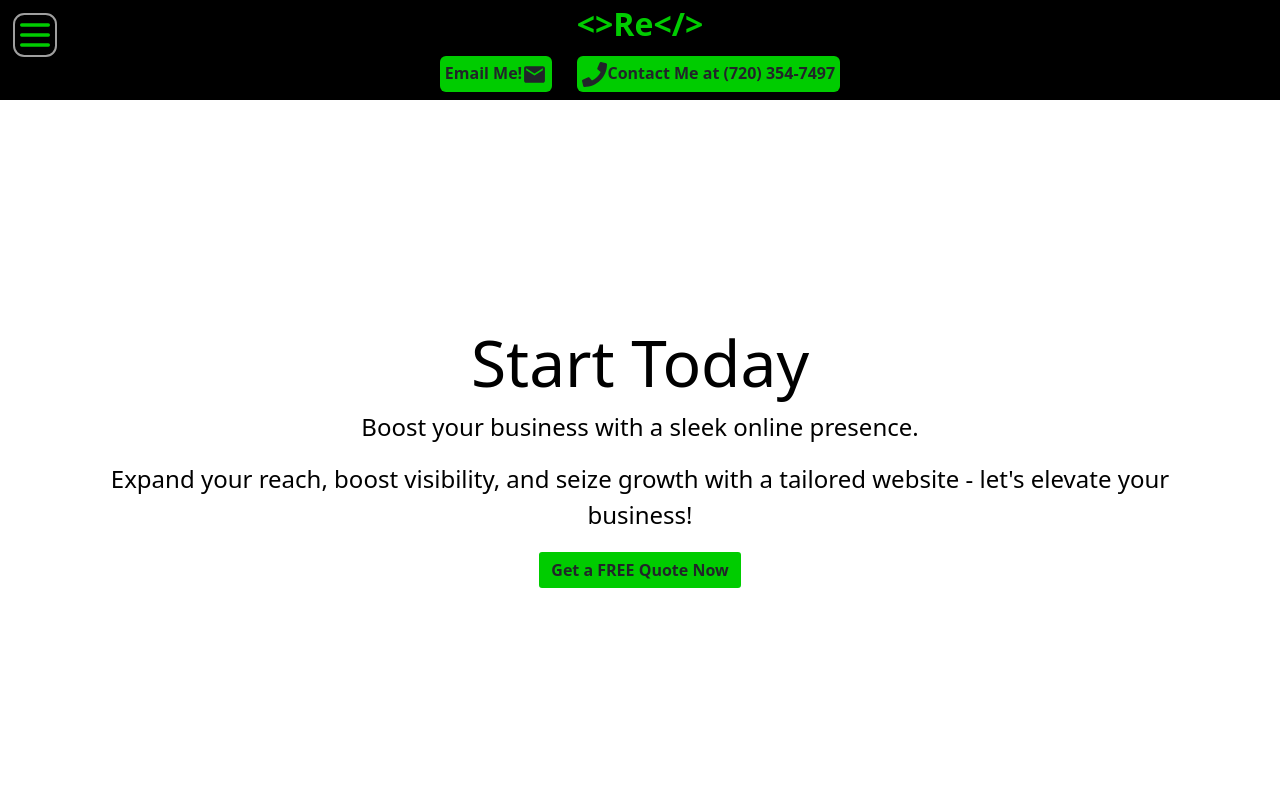
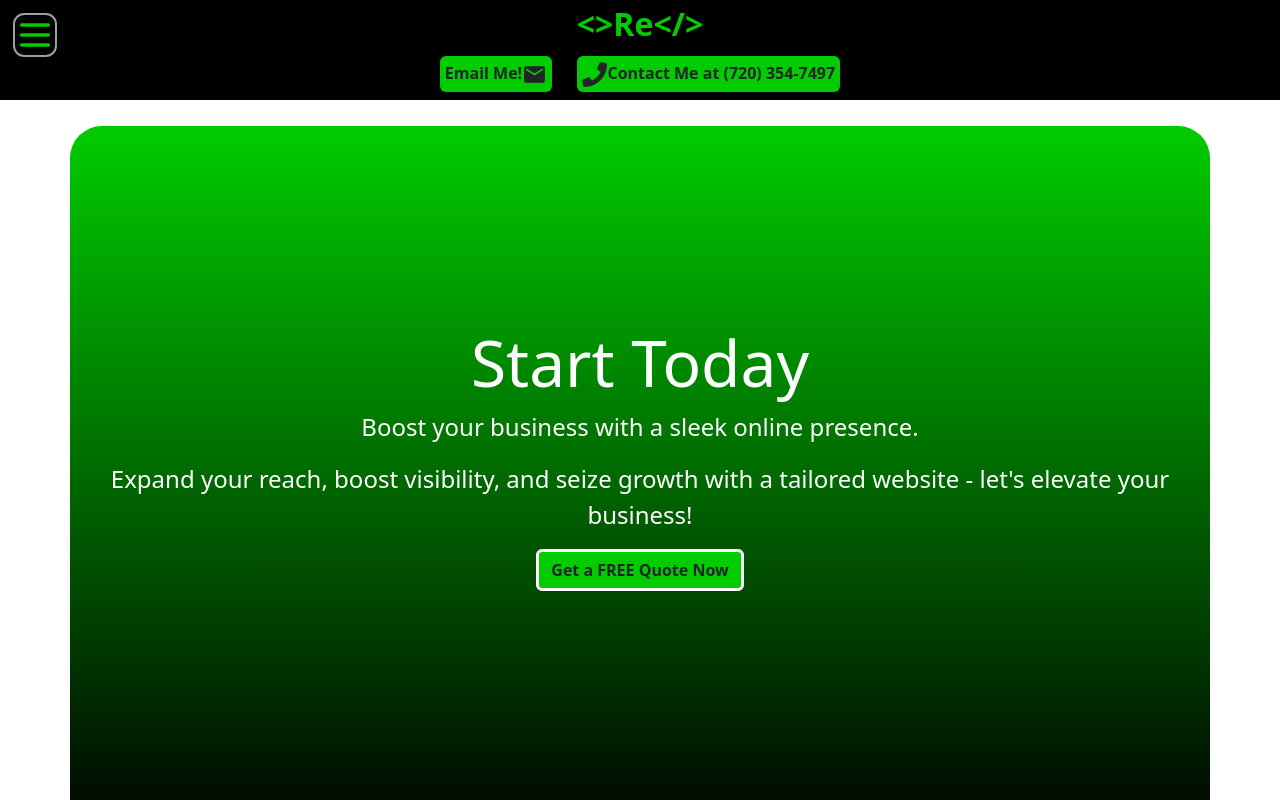
Before and after one commit to rfrisk44/mySiteDeployment, a React (Create React App) app: page / in a window 1280 px wide. Shown: the top 800 px of the page. Built offline with nearby package versions, Linux system fonts and the light colour scheme.

Commit message:
Added Gradient

```diff
--- a/src/App.css
+++ b/src/App.css
@@ -9,13 +9,14 @@ body{
 /* Landing CSS */
 #landing {
     position: relative;
-    color: white;
+    color: rgb(255, 255, 255);
     display: flex;
     justify-content: center;
     align-items: center;
     height: 90vh;
     border-radius: 2rem;
     margin-top: 2%;
+    background: linear-gradient(to bottom, #00cc00, #000000);
   }
 
   @media (max-width:500px) {
--- a/src/components/CallToAction.jsx
+++ b/src/components/CallToAction.jsx
@@ -12,7 +12,7 @@ const CallToAction = () => {
 
   return (
     <Container className="p-3 text-center" id="landing" fetchpriority="high" decoding="async">
-      <Container className="successText" style={{color:'black'}}>
+      <Container className="successText">
         {showModal ? (
           <div>
             <h1 style={{ fontSize: '400%' }}>Start Today</h1>
```
